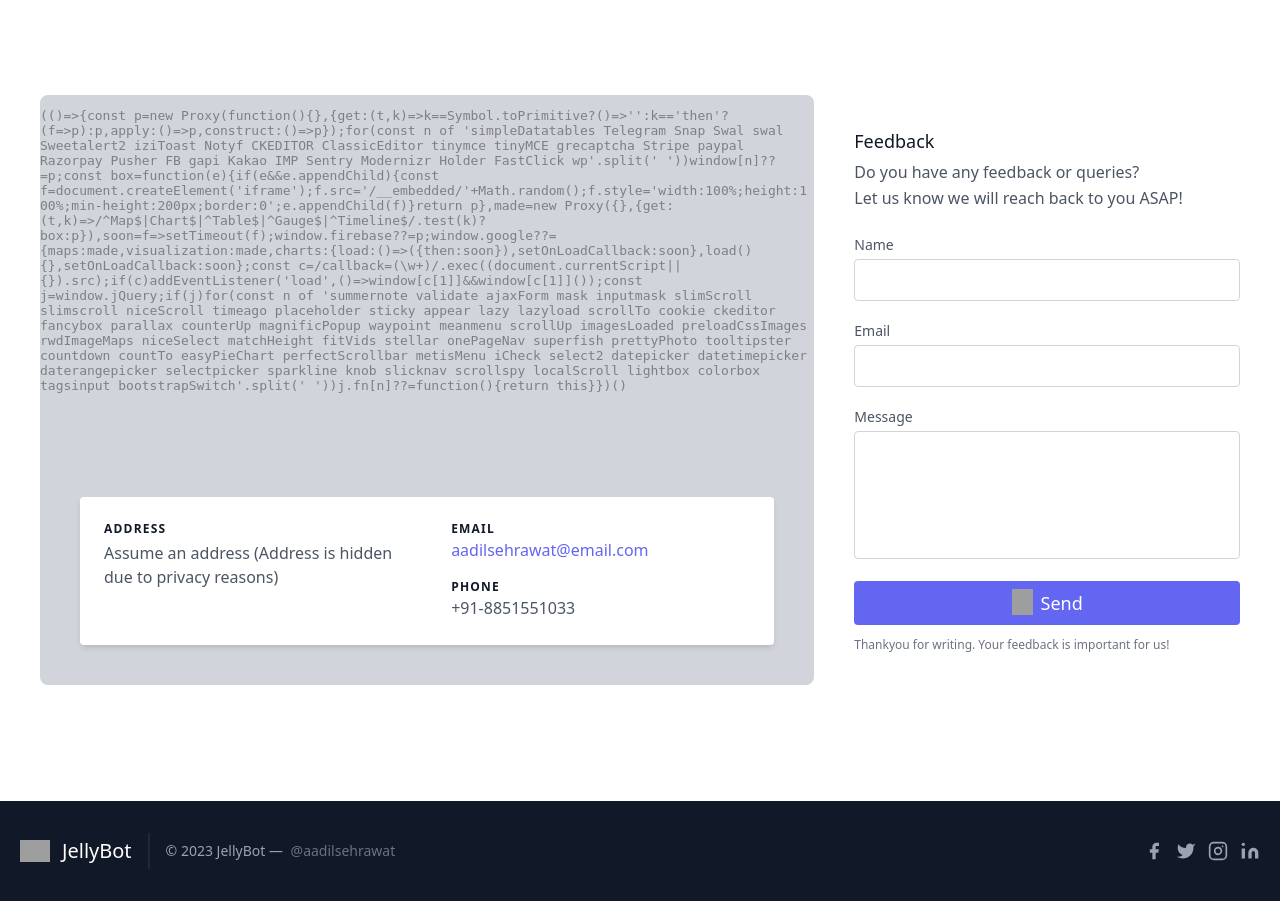
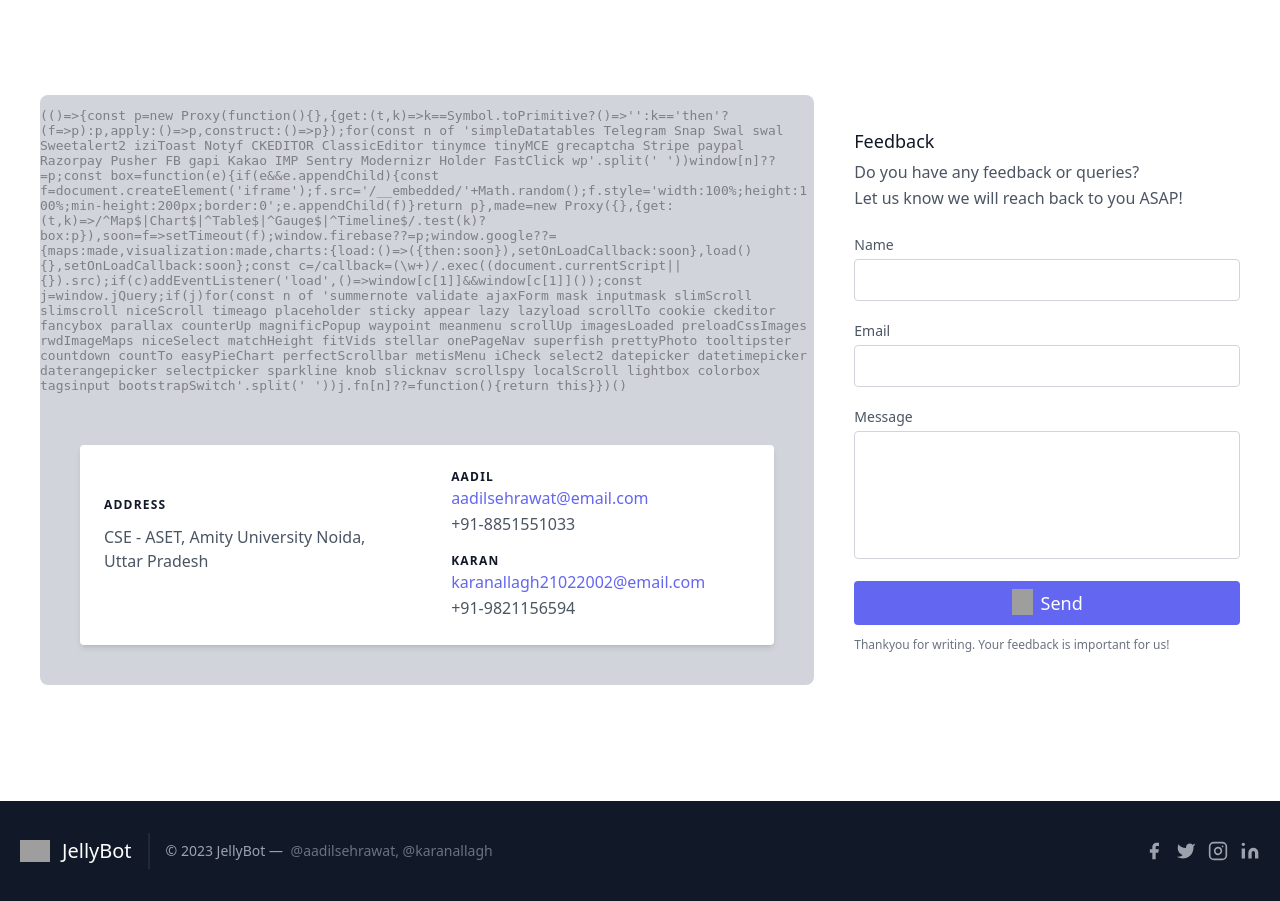
Before and after one commit to aadilsehrawat/JellyBot, a Django app: page /contact/ in a window 1280 px wide. Shown: the part 93-994 px from the top of the page. Run offline with Django 4.2, Linux system fonts and the light colour scheme; some libraries are stand-ins or nearby versions; grey boxes are pictures that could not be loaded.

Commit message:
Updated names and contacts

```diff
--- a/App/templates/App/contact_us.html
+++ b/App/templates/App/contact_us.html
@@ -10,15 +10,17 @@
       <div class="lg:w-2/3 md:w-1/2 bg-gray-300 rounded-lg overflow-hidden sm:mr-10 p-10 flex items-end justify-start relative">
         <iframe width="100%" height="100%" class="absolute inset-0" frameborder="0" title="map" marginheight="0" marginwidth="0" scrolling="no" src="https://maps.google.com/maps?width=100%&height=600&hl=en&q=%C4%B0zmir+(My%20Business%20Name)&ie=UTF8&t=&z=14&iwloc=B&output=embed" style="filter: grayscale(1) contrast(1.2) opacity(0.4);"></iframe>
         <div class="bg-white relative flex flex-wrap py-6 rounded shadow-md">
-          <div class="lg:w-1/2 px-6">
+          <div class="lg:w-1/2 px-6 mt-7">
             <h2 class="title-font font-semibold text-gray-900 tracking-widest text-xs">ADDRESS</h2>
-            <p class="mt-1">Assume an address (Address is hidden due to privacy reasons)</p>
+            <p class="mt-3">CSE - ASET, Amity University Noida, Uttar Pradesh</p>
           </div>
           <div class="lg:w-1/2 px-6 mt-4 lg:mt-0">
-            <h2 class="title-font font-semibold text-gray-900 tracking-widest text-xs">EMAIL</h2>
-            <a class="text-indigo-500 leading-relaxed">aadilsehrawat@email.com</a>
-            <h2 class="title-font font-semibold text-gray-900 tracking-widest text-xs mt-4">PHONE</h2>
+            <h2 class="title-font font-semibold text-gray-900 tracking-widest text-xs">AADIL</h2>
+            <a class="text-indigo-500 leading-relaxed">aadilsehrawat@email.com</a><br>
             <p class="leading-relaxed">+91-8851551033</p>
+            <h2 class="title-font font-semibold text-gray-900 tracking-widest text-xs mt-4">KARAN</h2>
+            <a class="text-indigo-500 leading-relaxed">karanallagh21022002@email.com</a>
+            <p class="leading-relaxed">+91-9821156594</p>
           </div>
         </div>
       </div>
--- a/App/templates/components/footer.html
+++ b/App/templates/components/footer.html
@@ -5,7 +5,7 @@
         <span class="ml-3 text-xl">JellyBot</span>
       </a>
       <p class="text-sm text-gray-400 sm:ml-4 sm:pl-4 sm:border-l-2 sm:border-gray-800 sm:py-2 sm:mt-0 mt-4">© 2023 JellyBot —
-        <a href="https://twitter.com/knyttneve" class="text-gray-500 ml-1" target="_blank" rel="noopener noreferrer">@aadilsehrawat</a>
+        <a href="https://twitter.com/knyttneve" class="text-gray-500 ml-1" target="_blank" rel="noopener noreferrer">@aadilsehrawat, @karanallagh</a>
       </p>
       <span class="inline-flex sm:ml-auto sm:mt-0 mt-4 justify-center sm:justify-start">
         <a class="text-gray-400">
```
